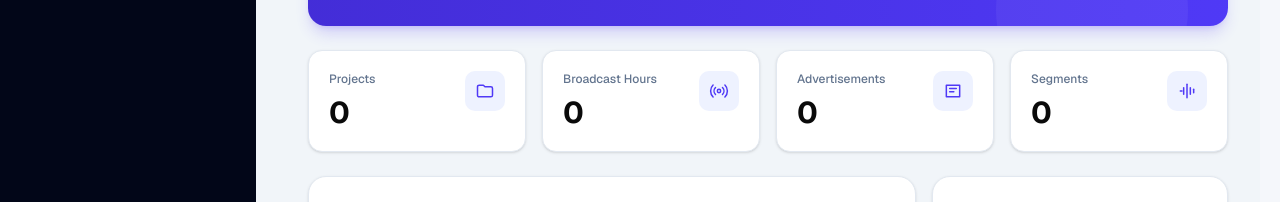
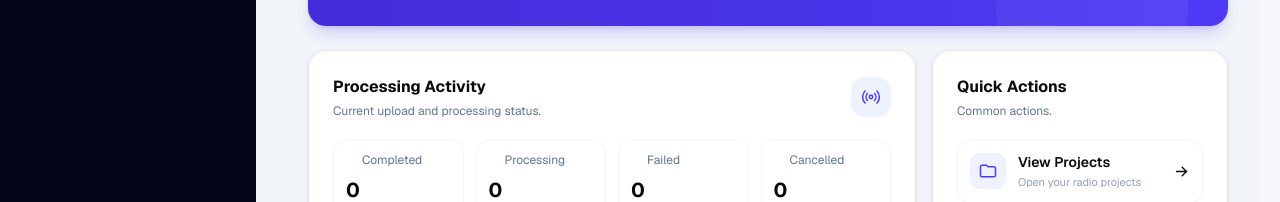
Before and after one commit to jayarcanonigo/audio-intelligence, a Next.js app: page /dashboard in a window 1280 px wide. Shown: the part 374-576 px from the top of the page. Built offline with nearby package versions, Linux system fonts and the light colour scheme; no server answers; sample sign-in values are in the browser's storage.

Commit message:
Remove dashboard statistics cards

```diff
--- a/app/(app)/dashboard/page.tsx
+++ b/app/(app)/dashboard/page.tsx
@@ -350,9 +350,6 @@ export default function DashboardPage() {
                                         {
                                             id: `${project.id}-${upload.id}`,
 
-                                            // IMPORTANT:
-                                            // Used to open the
-                                            // correct Ad Editor.
                                             projectId:
                                                 project.id,
 
@@ -843,7 +840,6 @@ export default function DashboardPage() {
 
             </header>
 
-
             {/* =====================================================
                 DESKTOP SIDEBAR
             ====================================================== */}
@@ -927,7 +923,6 @@ export default function DashboardPage() {
                 </div>
 
             </aside>
-
 
             {/* =====================================================
                 MAIN
@@ -1020,7 +1015,6 @@ export default function DashboardPage() {
 
                 </header>
 
-
                 {/* =================================================
                     CONTENT
                 ================================================== */}
@@ -1067,7 +1061,6 @@ export default function DashboardPage() {
 
                     </div>
 
-
                     {/* WELCOME CARD */}
 
                     <div className="relative overflow-hidden rounded-2xl bg-gradient-to-r from-indigo-700 to-indigo-600 p-5 sm:p-7 text-white shadow-lg shadow-indigo-600/20 mb-6">
@@ -1114,63 +1107,9 @@ export default function DashboardPage() {
 
                     </div>
 
-
-                    {/* STATISTICS */}
-
-                    <div className="grid grid-cols-2 lg:grid-cols-4 gap-3 sm:gap-4 mb-6">
-
-                        <StatCard
-                            title="Projects"
-                            value={
-                                statsLoading
-                                    ? "..."
-                                    : stats.projects
-                            }
-                            icon={
-                                <FolderIcon />
-                            }
-                        />
-
-                        <StatCard
-                            title="Broadcast Hours"
-                            value={
-                                statsLoading
-                                    ? "..."
-                                    : stats.broadcasts
-                            }
-                            icon={
-                                <RadioIcon />
-                            }
-                        />
-
-                        <StatCard
-                            title="Advertisements"
-                            value={
-                                statsLoading
-                                    ? "..."
-                                    : stats.advertisements
-                            }
-                            icon={
-                                <AdIcon />
-                            }
-                        />
-
-                        <StatCard
-                            title="Segments"
-                            value={
-                                statsLoading
-                                    ? "..."
-                                    : stats.segments
-                            }
-                            icon={
-                                <AudioIcon />
-                            }
-                        />
-
-                    </div>
-
-
-                    {/* PROCESSING + QUICK ACTIONS */}
+                    {/* =================================================
+                        PROCESSING + QUICK ACTIONS
+                    ================================================== */}
 
                     <div className="grid grid-cols-1 xl:grid-cols-3 gap-4 mb-6">
 
@@ -1260,7 +1199,6 @@ export default function DashboardPage() {
                             )}
 
                         </section>
-
 
                         {/* QUICK ACTIONS */}
 
@@ -1320,7 +1258,6 @@ export default function DashboardPage() {
 
                     </div>
 
-
                     {/* RECENT PROJECTS */}
 
                     <section className="bg-white border border-slate-200 rounded-2xl shadow-sm overflow-hidden mb-6">
@@ -1445,7 +1382,6 @@ export default function DashboardPage() {
                         )}
 
                     </section>
-
 
                     {/* =================================================
                         RECENT ACTIVITY
@@ -1650,47 +1586,6 @@ export default function DashboardPage() {
 
 
 /* ================================================================
-   STAT CARD
-================================================================ */
-
-function StatCard({
-    title,
-    value,
-    icon,
-}: {
-    title: string;
-    value: number | string;
-    icon: React.ReactNode;
-}) {
-    return (
-        <div className="bg-white border border-slate-200 rounded-xl p-4 sm:p-5 shadow-sm">
-
-            <div className="flex items-start justify-between">
-
-                <div>
-
-                    <p className="text-xs font-medium text-slate-500">
-                        {title}
-                    </p>
-
-                    <p className="mt-2 text-2xl sm:text-3xl font-bold">
-                        {value}
-                    </p>
-
-                </div>
-
-                <div className="w-9 h-9 sm:w-10 sm:h-10 rounded-lg bg-indigo-50 text-indigo-600 flex items-center justify-center">
-                    {icon}
-                </div>
-
-            </div>
-
-        </div>
-    );
-}
-
-
-/* ================================================================
    STATUS SUMMARY
 ================================================================ */
 
@@ -2267,32 +2162,6 @@ function RadioIcon() {
 
 
 /* ================================================================
-   AD ICON
-================================================================ */
-
-function AdIcon() {
-    return (
-        <svg
-            width="20"
-            height="20"
-            viewBox="0 0 24 24"
-            fill="none"
-            stroke="currentColor"
-            strokeWidth="1.8"
-            strokeLinecap="round"
-            strokeLinejoin="round"
-        >
-            <path d="M4 5h16v14H4z" />
-
-            <path d="M8 9h8" />
-
-            <path d="M8 13h5" />
-        </svg>
-    );
-}
-
-
-/* ================================================================
    AUDIO ICON
 ================================================================ */
 
```
